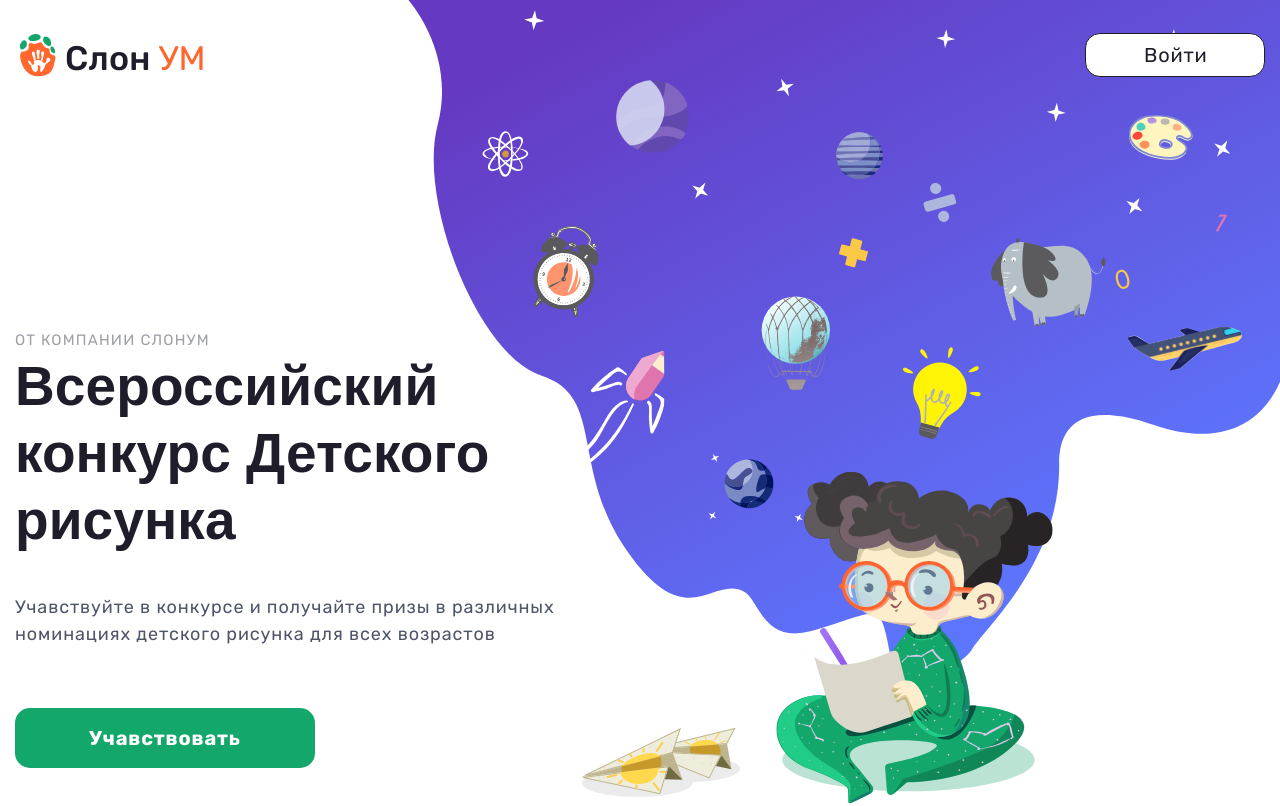
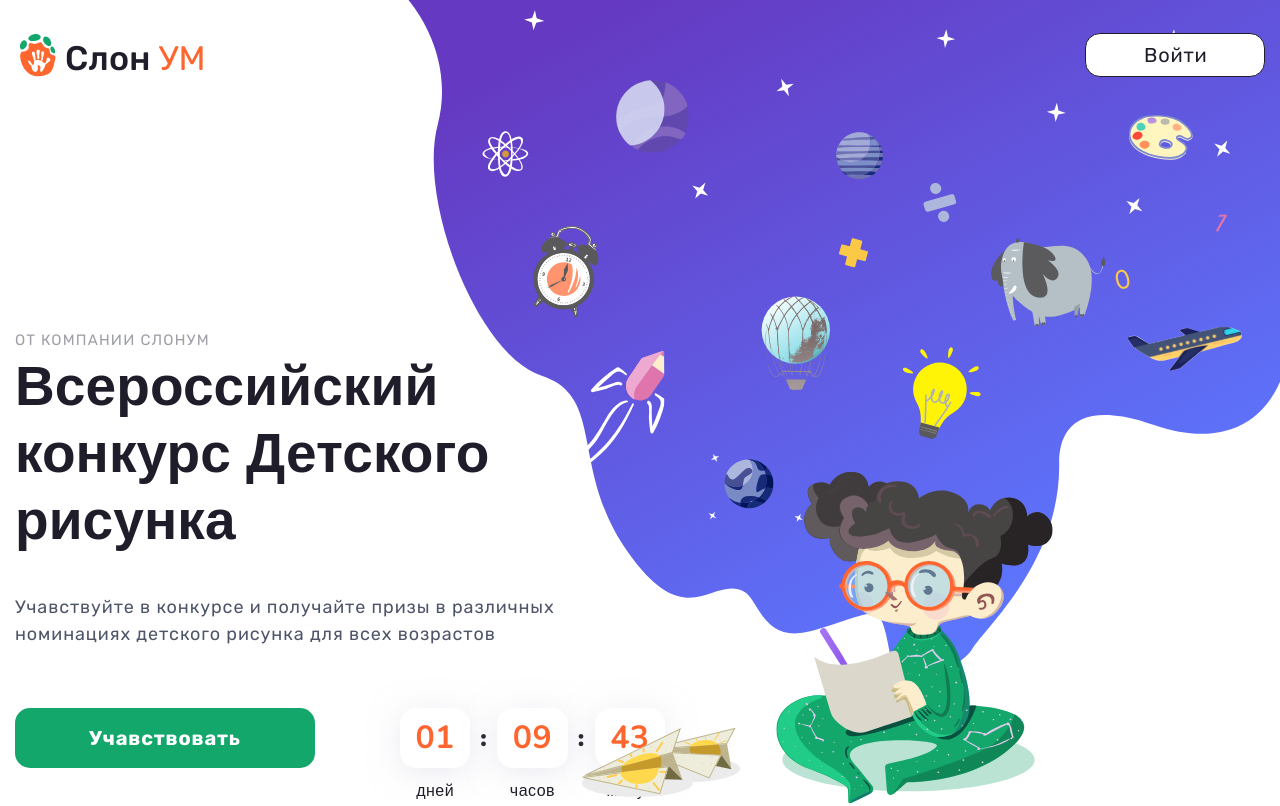
Before and after one commit to Rom746/page-competition, a React (Create React App) app: page / in a window 1280 px wide. Built offline with nearby package versions, Linux system fonts and the light colour scheme.

Commit message:
Add Timer to Hero

```diff
--- a/src/container/Hero/Hero.scss
+++ b/src/container/Hero/Hero.scss
@@ -21,4 +21,9 @@
       height: 810px;
     }
   }
+
+  &__inner {
+    gap: 60px;
+    align-items: flex-start;
+  }
 }
--- a/src/container/Hero/Hero.tsx
+++ b/src/container/Hero/Hero.tsx
@@ -4,6 +4,7 @@ import BlockFlex from 'components/BlockFlex';
 import Paragraph from 'components/Paragraph';
 import Button from 'components/Button';
 import './Hero.scss'
+import Timer from 'components/Timer';
 
 const Hero: FC = () => {
   return (
@@ -17,6 +18,7 @@ const Hero: FC = () => {
           </Paragraph>
           <BlockFlex className='hero__inner'>
             <Button className='hero__btn' type='main-primary'>Учавствовать</Button>
+            <Timer/>
           </BlockFlex>
         </div>
         <div className="hero__image">
```
